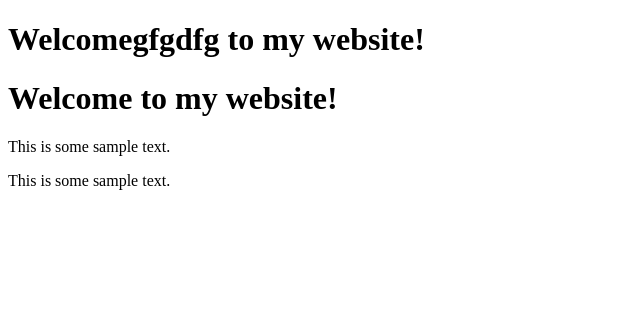
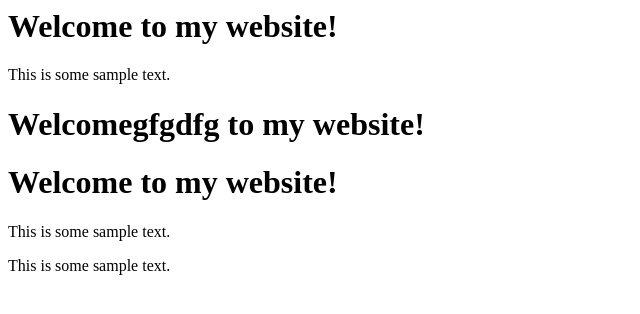
Before and after one commit to 41cha/task5, a plain HTML site: page index.html in a window 1280 px wide. Shown: the whole page, without its empty margins (0-640 px from the left). Drawn offline with Linux system fonts and the light colour scheme.

Commit message:
solve merge conflict

```diff
--- a/index.html
+++ b/index.html
@@ -1,4 +1,9 @@
 
+
+
+<h1>Welcome to my website!</h1>
+
+<p>This is some sample text.</p>
 
 <!DOCTYPE html>
 
```
